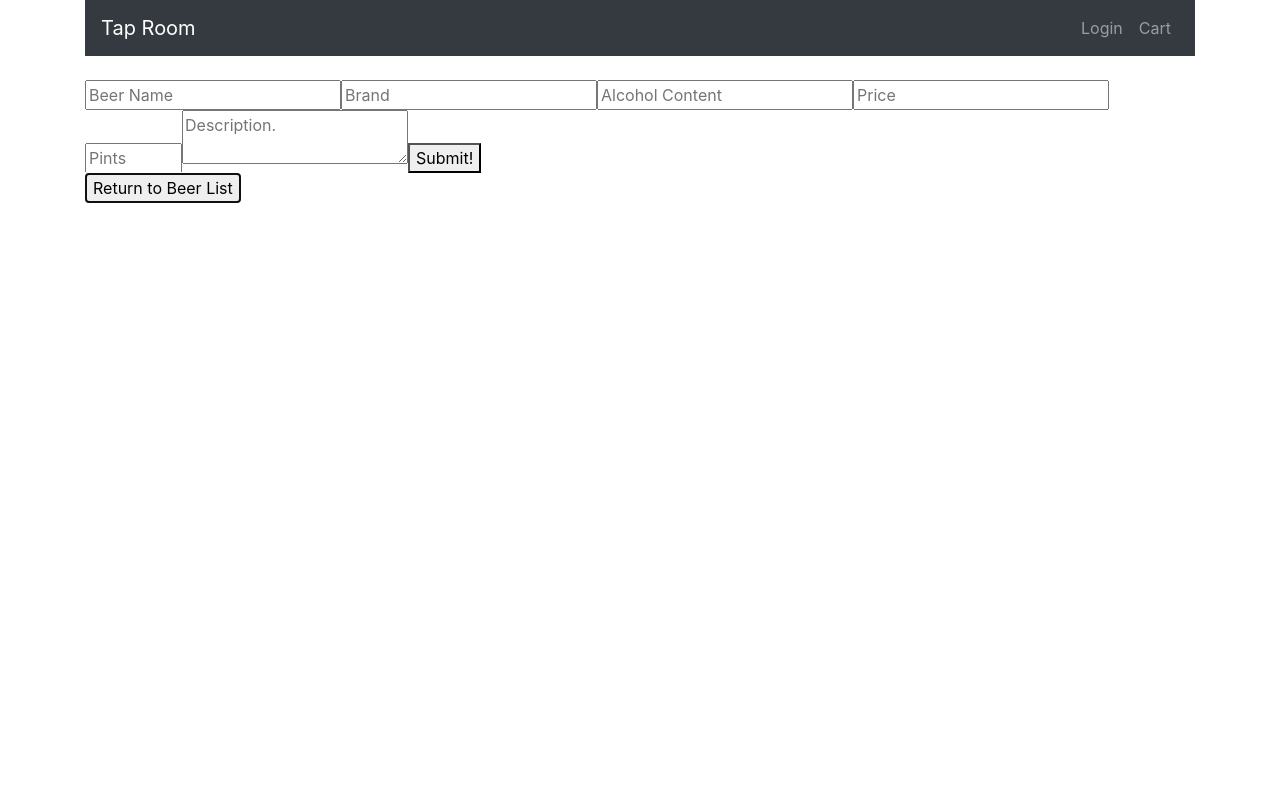
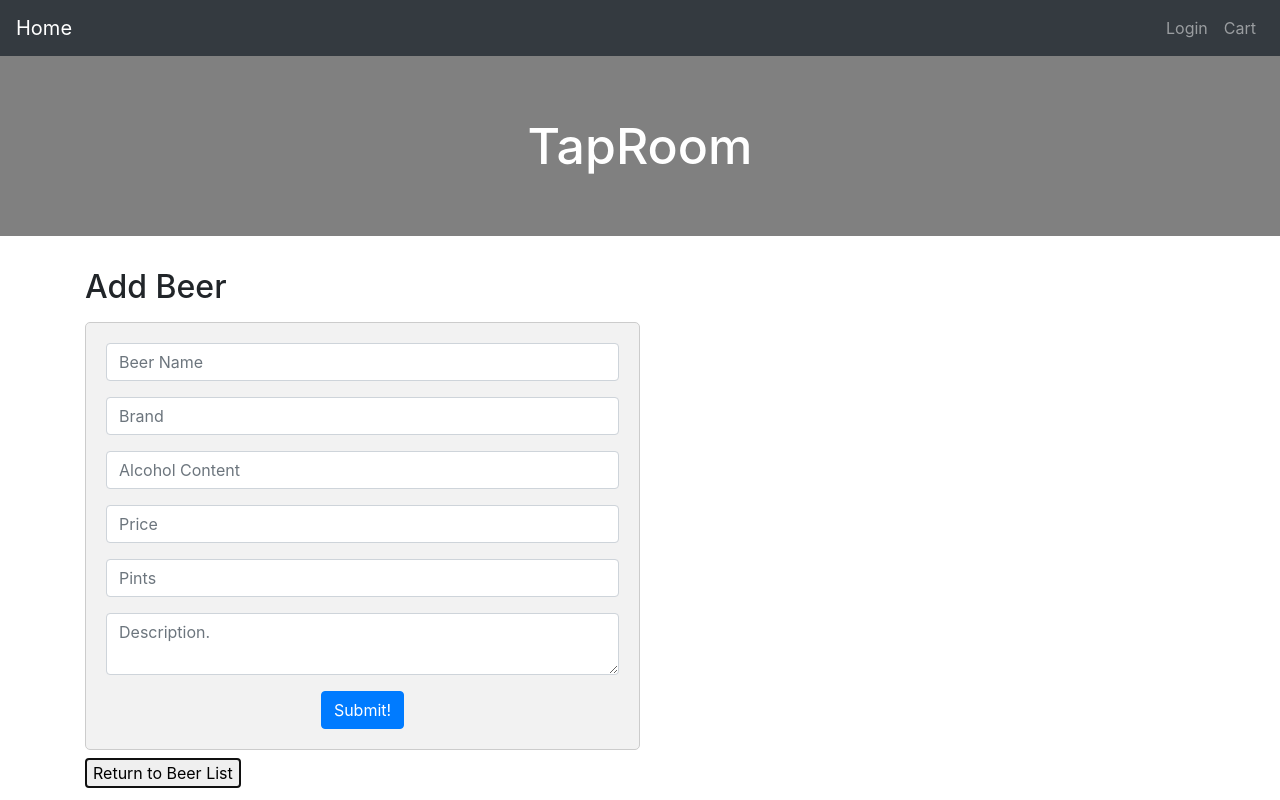
Before and after one commit to priyaraj7/TapRoom-React-Redux, a React (Create React App) app: page / in a window 1280 px wide. Both pictures are taken after a click on the button "Add Beer". Built offline with nearby package versions, Linux system fonts and the light colour scheme.

Commit message:
add css styles

```diff
--- a/src/components/App.js
+++ b/src/components/App.js
@@ -1,6 +1,7 @@
 import React from "react";
 import Header from "./Header";
 import { Container } from "react-bootstrap";
+
 import BeerControl from "./BeerControl";
 //import BeerList from "./BeerList";
 //import "./App.css";
@@ -8,8 +9,8 @@ import BeerControl from "./BeerControl";
 function App() {
   return (
     <React.Fragment>
+      <Header />
       <Container>
-        <Header />
         <br />
         <BeerControl />
       </Container>
--- a/src/components/Beer.js
+++ b/src/components/Beer.js
@@ -1,26 +1,39 @@
 import React from "react";
 import PropTypes from "prop-types";
+import styles from "./beer.module.css";
 
 function Beer(props) {
   const onClickHandler = (ev) => {
     ev.preventDefault();
     props.onClickSell(props.id);
   };
+
+  let stock;
+  if (props.pint < 1) stock = <p>Out of stock</p>;
+  else if (props.pint < 10) stock = <p>Almost Empty</p>;
+
   return (
     <React.Fragment>
-      <div onClick={() => props.whenBeerClicked(props.id)}>
-        <h3>{props.name}</h3>
-        <p>{props.brand}</p>
+      <div
+        className={styles.beer}
+        onClick={() => props.whenBeerClicked(props.id)}
+      >
+        <h3 className={styles.h3}>{props.name}</h3>
+        <p className={styles.brand}>{props.brand}</p>
 
-        <p>
-          <em>{props.abv}% ABV</em>
-        </p>
-        {props.pint < 1 ? <p>Out of stock</p> : <p>Qty: {props.pint} pint</p>}
-        {props.pint <= 10 ? <p>Almost Empty</p> : " "}
+        <p>{props.abv}% ABV</p>
+        <p>{props.pint}</p>
+        {stock}
       </div>
-
-      <button onClick={onClickHandler}>Sell</button>
-
+      <div className={styles.beer}>
+        <button
+          className={styles.sell}
+          onClick={onClickHandler}
+          disabled={props.pint < 1}
+        >
+          Sell
+        </button>
+      </div>
       <hr />
     </React.Fragment>
   );
@@ -33,6 +46,7 @@ Beer.propTypes = {
   id: PropTypes.string,
   whenBeerClicked: PropTypes.func,
   onClickSell: PropTypes.func,
+  pint: PropTypes.number,
 };
 
 export default Beer;
--- a/src/components/BeerControl.js
+++ b/src/components/BeerControl.js
@@ -50,7 +50,6 @@ class BeerControl extends React.Component {
     this.handleClick = this.handleClick.bind(this);
   }
   handleClick = () => {
-    // debugger;
     if (this.state.selectedBeer != null) {
       this.setState({
         formVisibleOnPage: false,
@@ -112,7 +111,7 @@ class BeerControl extends React.Component {
       }
       return {
         ...beer,
-        pint: beer.pint - 1,
+        pint: parseInt(beer.pint) - 1,
       };
     });
     this.setState({
--- a/src/components/BeerDetail.js
+++ b/src/components/BeerDetail.js
@@ -1,14 +1,16 @@
 import React from "react";
 import PropTypes from "prop-types";
+import styles from "./beer.module.css";
 
 function BeerDetail(props) {
   const { beer, onClickingDelete } = props;
 
   return (
     <React.Fragment>
-      <h1>Beer Details</h1>
-      <h3>{beer.names}</h3>
-      <h2> {beer.brand}</h2>
+      <div className={styles.detail}>
+        <h1 className={styles.h1}>Beer Details</h1>
+        <h2 className={styles.h2}>{beer.name}</h2>
+        <p className={styles.brand}> {beer.brand}</p>
         <p>
           <em>{beer.abv}% ABV</em>
         </p>
@@ -27,6 +29,7 @@ function BeerDetail(props) {
         <button onClick={props.onClickingEdit}>Edit</button>
         <button onClick={() => onClickingDelete(beer.id)}>Delete</button>
         <hr />
+      </div>
     </React.Fragment>
   );
 }
@@ -35,6 +38,9 @@ BeerDetail.propTypes = {
   beer: PropTypes.object,
   onClickingEdit: PropTypes.func,
   onClickingDelete: PropTypes.func,
+  price: PropTypes.number,
+  pint: PropTypes.number,
+  description: PropTypes.string,
 };
 
 export default BeerDetail;
--- a/src/components/EditBeerForm.js
+++ b/src/components/EditBeerForm.js
@@ -1,6 +1,7 @@
 import React from "react";
 import ReusableForm from "./ReusableForm";
 import PropTypes from "prop-types";
+import styles from "./beer.module.css";
 
 function EditNewBeer(props) {
   const { beer } = props;
@@ -20,10 +21,13 @@ function EditNewBeer(props) {
 
   return (
     <React.Fragment>
-      <ReusableForm
-        formSubmissionHandler={handleEditBeerFormSubmission}
-        buttonText="Update"
-      />
+      <div className={styles.edit}>
+        <h2>Edit Beer Form</h2>
+        <ReusableForm
+          formSubmissionHandler={handleEditBeerFormSubmission}
+          buttonText="Update"
+        />
+      </div>
     </React.Fragment>
   );
 }
@@ -32,5 +36,4 @@ EditNewBeer.propTypes = {
   onEditBeer: PropTypes.func,
 };
 
-// export default EditTicketForm;
 export default EditNewBeer;
--- a/src/components/Header.js
+++ b/src/components/Header.js
@@ -1,20 +1,22 @@
 import React from "react";
 import "bootstrap/dist/css/bootstrap.min.css";
 import { Navbar, Nav } from "react-bootstrap";
+import styles from "./beer.module.css";
 
 function Header(props) {
   return (
+    <div>
       <Navbar collapseOnSelect expand="lg" bg="dark" variant="dark">
-      <Navbar.Brand href="#home">Tap Room</Navbar.Brand>
+        <Navbar.Brand href="#home">Home</Navbar.Brand>
 
         <Nav className="justify-content-end" style={{ width: "100%" }}>
           <Nav.Link href="#login">Login</Nav.Link>
           <Nav.Link href="#cart">Cart</Nav.Link>
         </Nav>
       </Navbar>
+      <h1 className={styles.taproom}>TapRoom</h1>
+    </div>
   );
 }
 
 export default Header;
-
-// https://untappd.com/v/hopheads-taproom/7559783
--- a/src/components/NewBeerForm.js
+++ b/src/components/NewBeerForm.js
@@ -23,10 +23,12 @@ function NewBeerForm(props) {
 
   return (
     <React.Fragment>
+      <h2>Add Beer</h2>
       <ReusableForm
         formSubmissionHandler={handleNewBeerFormSubmission}
         buttonText="Submit!"
       />
+      <br />
     </React.Fragment>
   );
 }
--- a/src/components/ReusableForm.js
+++ b/src/components/ReusableForm.js
@@ -1,20 +1,47 @@
 import React from "react";
 import PropTypes from "prop-types";
+import { Form, Button } from "react-bootstrap";
+import styles from "./beer.module.css";
 
 function ReusableForm(props) {
   return (
     <React.Fragment>
-      <form onSubmit={props.formSubmissionHandler}>
-        <input required type="text" name="name" placeholder="Beer Name" />
-        <input required type="text" name="brand" placeholder="Brand" />
-        <input
+      <div className={styles.form}>
+        <Form onSubmit={props.formSubmissionHandler}>
+          <Form.Group>
+            <Form.Control
+              required
+              type="text"
+              name="name"
+              placeholder="Beer Name"
+            />
+          </Form.Group>
+          <Form.Group>
+            <Form.Control
+              required
+              type="text"
+              name="brand"
+              placeholder="Brand"
+            />
+          </Form.Group>
+          <Form.Group>
+            <Form.Control
               required
               type="number"
               name="abv"
               placeholder="Alcohol Content"
             />
-        <input required type="number" name="price" placeholder="Price" />
-        <input
+          </Form.Group>
+          <Form.Group>
+            <Form.Control
+              required
+              type="number"
+              name="price"
+              placeholder="Price"
+            />
+          </Form.Group>
+          <Form.Group>
+            <Form.Control
               required
               type="number"
               name="pint"
@@ -22,10 +49,21 @@ function ReusableForm(props) {
               max="124"
               placeholder="Pints"
             />
-        <textarea name="description" placeholder="Description." />
+          </Form.Group>
+          <Form.Group>
+            <Form.Control
+              as="textarea"
+              required
+              name="description"
+              placeholder="Description."
+            />
+          </Form.Group>
 
-        <button type="submit">{props.buttonText}</button>
-      </form>
+          <Button variant="primary" type="submit">
+            {props.buttonText}
+          </Button>
+        </Form>
+      </div>
     </React.Fragment>
   );
 }
--- /dev/null
+++ b/src/components/beer.module.css
@@ -0,0 +1,44 @@
+.taproom {
+  padding: 60px;
+  text-align: center;
+
+  background: #808080;
+  color: white;
+  font-size: 50px;
+}
+
+.h3 {
+  color: #000000;
+  font: bolder;
+  font-family: Arial;
+}
+.brand {
+  color: #a52a2a;
+}
+.sell {
+  background-color: #1e90ff;
+  padding: 5px;
+  color: aliceblue;
+}
+
+/* reusable form */
+.form {
+  width: 50%;
+  padding: 12px 20px;
+  margin: 8px 0;
+  display: inline-block;
+  border: 1px solid #ccc;
+  border-radius: 4px;
+  box-sizing: border-box;
+  border-radius: 5px;
+  background-color: #f2f2f2;
+  padding: 20px;
+  text-align: center;
+  position: relative;
+}
+
+/* Beer detail*/
+
+.h1 {
+  text-align: center;
+}
```
Also changed, not shown: src/assets/diagram.png (added). Lines whose indentation alone changed are shown as unchanged.
